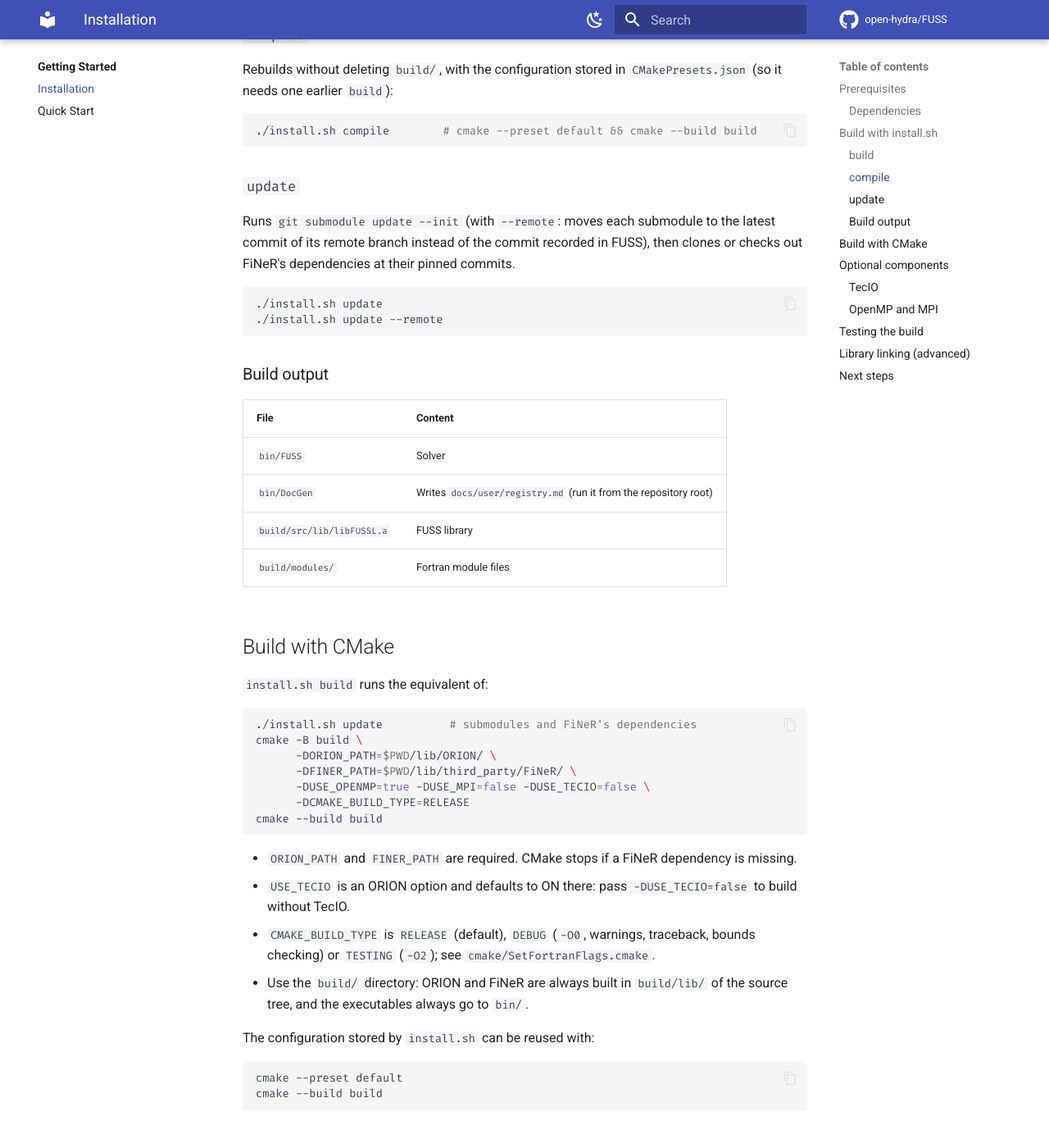
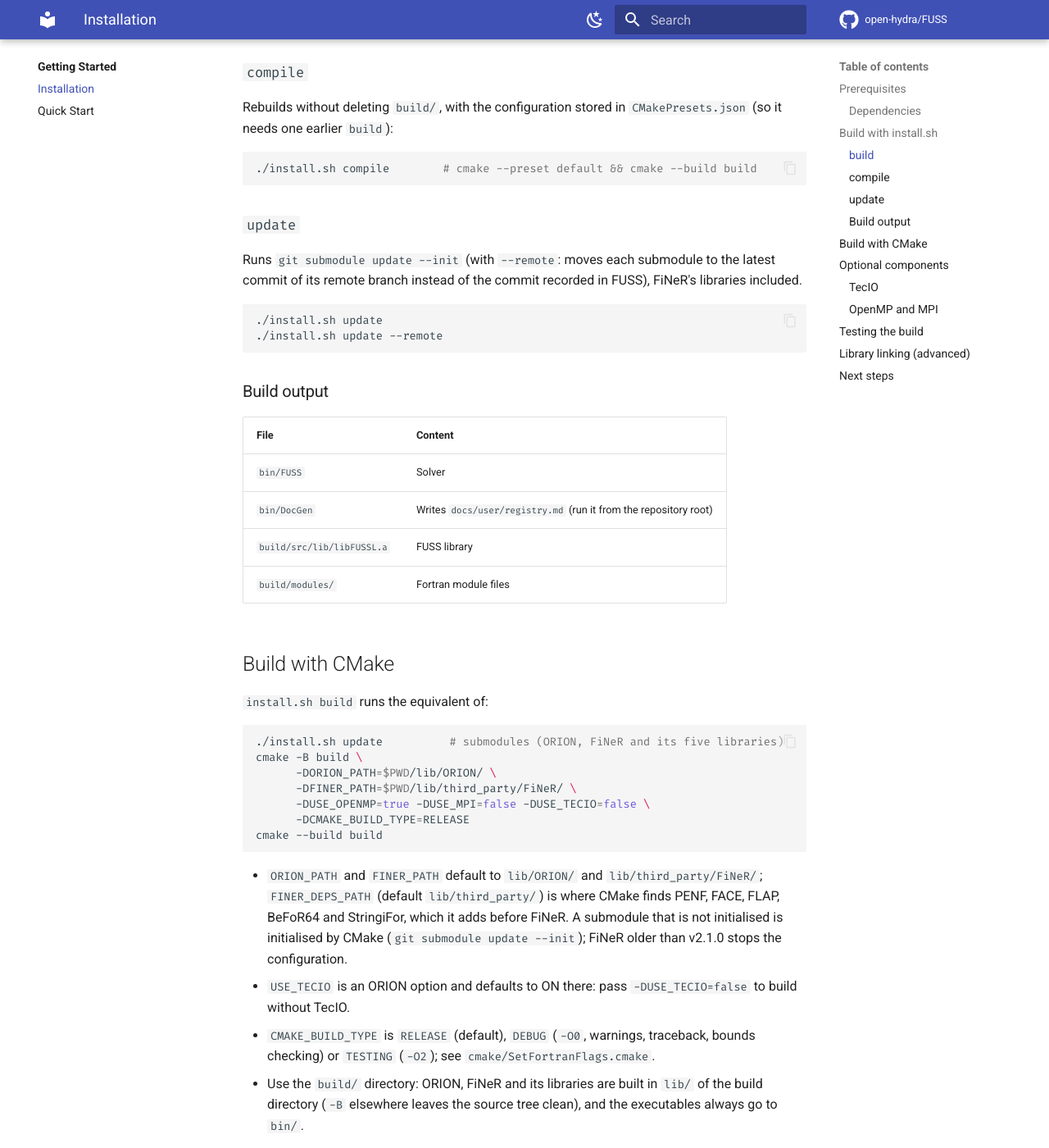
Before and after one commit to open-hydra/FUSS, an MkDocs documentation site: the page built from docs/getting-started/installation.md, in a window 1280 px wide and 1400 px high, scrolled down 1906 px. Shown: the whole window at 82% size. Built offline with MkDocs 1.6.1 and Material for MkDocs 9.7.7, drawn with Linux system fonts in a browser that asks for light colours; comment, search, counter and statistics services are not loaded; some of the changed text lies outside the part shown.

Commit message:
docs: the submodule layout, ORION a978930, 17 digits and the signed solution time
installation.md, README.md, overview.md, structure.md, home.html: FiNeR's five libraries are submodules of
lib/third_party added by CMake (no clone by install.sh), FINER_DEPS_PATH, build dirs under the build directory.
using.md, initial-conditions.md: the .szplt restart now continues from the file (a978930 reads the time), the signed
steady time and the 17 digits, one sentence each (docs/user/using.md:161, initial-conditions.md:126 are the restart
topics of prompt 13, which rewrites them with its counters).

Co-Authored-By: Claude Fable 5.1 <noreply@anthropic.com>

````diff
--- a/docs/getting-started/installation.md
+++ b/docs/getting-started/installation.md
@@ -7,7 +7,7 @@ FUSS is built with CMake, either through the `install.sh` script or by calling C
 - **CMake** 3.23 or newer.
 - **Fortran compiler**: GNU (`gfortran`) or Intel oneAPI (`ifx`).
 - **C and C++ compilers**: the project enables C and C++ (ORION and TecIO).
-- **git**: `install.sh` fetches the dependencies.
+- **git**: the dependencies are Git submodules (`git clone --recurse-submodules`, or `git submodule update --init` after pulling a change of the pins).
 - **OpenMP** and **MPI**: optional.
 
 ### Dependencies
@@ -16,7 +16,7 @@ FUSS is built with CMake, either through the `install.sh` script or by calling C
 |------|------------|---------|
 | `lib/ORION` | [MarcoGrossi92/ORION](https://github.com/MarcoGrossi92/ORION) (submodule) | Tecplot/VTK reading and writing; bundles TecIO |
 | `lib/third_party/FiNeR` | [szaghi/FiNeR](https://github.com/szaghi/FiNeR) (submodule) | `input.ini` parser |
-| `lib/third_party/FiNeR/src/third_party/` | PENF, StringiFor, FACE, FLAP, BeFoR64 (github.com/szaghi) | FiNeR's own dependencies, cloned by `install.sh` at the commits pinned in its `FINER_DEPS` list |
+| `lib/third_party/{PENF,FACE,FLAP,BeFoR64,StringiFor}` | [szaghi](https://github.com/szaghi) (submodules) | FiNeR's own libraries, added by CMake before FiNeR; pinned at the tags of MOSE (PENF v2.0.1, FACE v1.1.17, FLAP v2.5.3, BeFoR64 v1.2.4, StringiFor v1.8.0) |
 
 ## Build with `install.sh`
 
@@ -34,7 +34,7 @@ Global options: `-h`, `--help` (usage) and `-v`, `--verbose` (log the configurat
 
 ### `build`
 
-1. Initialises the submodules `lib/ORION` and `lib/third_party/FiNeR` (unless an external path is given) and clones FiNeR's dependencies.
+1. Initialises the submodules `lib/ORION`, `lib/third_party/FiNeR` and FiNeR's five libraries under `lib/third_party/` (ORION and FiNeR unless an external path is given).
 2. Sets the compilers, deletes `build/`, configures CMake in `build/` with `CMAKE_BUILD_TYPE=RELEASE` and builds.
 3. Writes `CMakePresets.json` with the configuration just used.
 
@@ -63,7 +63,7 @@ Rebuilds without deleting `build/`, with the configuration stored in `CMakePrese
 
 ### `update`
 
-Runs `git submodule update --init` (with `--remote`: moves each submodule to the latest commit of its remote branch instead of the commit recorded in FUSS), then clones or checks out FiNeR's dependencies at their pinned commits.
+Runs `git submodule update --init` (with `--remote`: moves each submodule to the latest commit of its remote branch instead of the commit recorded in FUSS), FiNeR's libraries included.
 
 ```bash
 ./install.sh update
@@ -84,7 +84,7 @@ Runs `git submodule update --init` (with `--remote`: moves each submodule to the
 `install.sh build` runs the equivalent of:
 
 ```bash
-./install.sh update          # submodules and FiNeR's dependencies
+./install.sh update          # submodules (ORION, FiNeR and its five libraries)
 cmake -B build \
       -DORION_PATH=$PWD/lib/ORION/ \
       -DFINER_PATH=$PWD/lib/third_party/FiNeR/ \
@@ -93,10 +93,10 @@ cmake -B build \
 cmake --build build
 ```
 
-- `ORION_PATH` and `FINER_PATH` are required. CMake stops if a FiNeR dependency is missing.
+- `ORION_PATH` and `FINER_PATH` default to `lib/ORION/` and `lib/third_party/FiNeR/`; `FINER_DEPS_PATH` (default `lib/third_party/`) is where CMake finds PENF, FACE, FLAP, BeFoR64 and StringiFor, which it adds before FiNeR. A submodule that is not initialised is initialised by CMake (`git submodule update --init`); FiNeR older than v2.1.0 stops the configuration.
 - `USE_TECIO` is an ORION option and defaults to ON there: pass `-DUSE_TECIO=false` to build without TecIO.
 - `CMAKE_BUILD_TYPE` is `RELEASE` (default), `DEBUG` (`-O0`, warnings, traceback, bounds checking) or `TESTING` (`-O2`); see `cmake/SetFortranFlags.cmake`.
-- Use the `build/` directory: ORION and FiNeR are always built in `build/lib/` of the source tree, and the executables always go to `bin/`.
+- Use the `build/` directory: ORION, FiNeR and its libraries are built in `lib/` of the build directory (`-B` elsewhere leaves the source tree clean), and the executables always go to `bin/`.
 
 The configuration stored by `install.sh` can be reused with:
 
--- a/docs/overrides/home.html
+++ b/docs/overrides/home.html
@@ -131,7 +131,7 @@
 
       <div class="fuss-qs__text">
         <h2>Build and run</h2>
-        <p><code>install.sh build</code> fetches the ORION and FiNeR submodules (and FiNeR's own dependencies), configures CMake and builds <code>bin/FUSS</code>. Each bundled test case carries a <code>FUSS.sh</code> run script.</p>
+        <p><code>install.sh build</code> fetches the ORION and FiNeR submodules (and FiNeR's own libraries, also submodules), configures CMake and builds <code>bin/FUSS</code>. Each bundled test case carries a <code>FUSS.sh</code> run script.</p>
         <div class="fuss-qs__links">
           <a href="{{ 'getting-started/installation/' | url }}" class="fuss-btn fuss-btn--primary">
             Installation guide &rarr;
````
Also changed, not shown: README.md (+1 -1 lines), docs/development/structure.md (+3 -2 lines), docs/overview.md (+1 -1 lines), docs/user/initial-conditions.md (+1 -1 lines), docs/user/using.md (+1 -1 lines).
